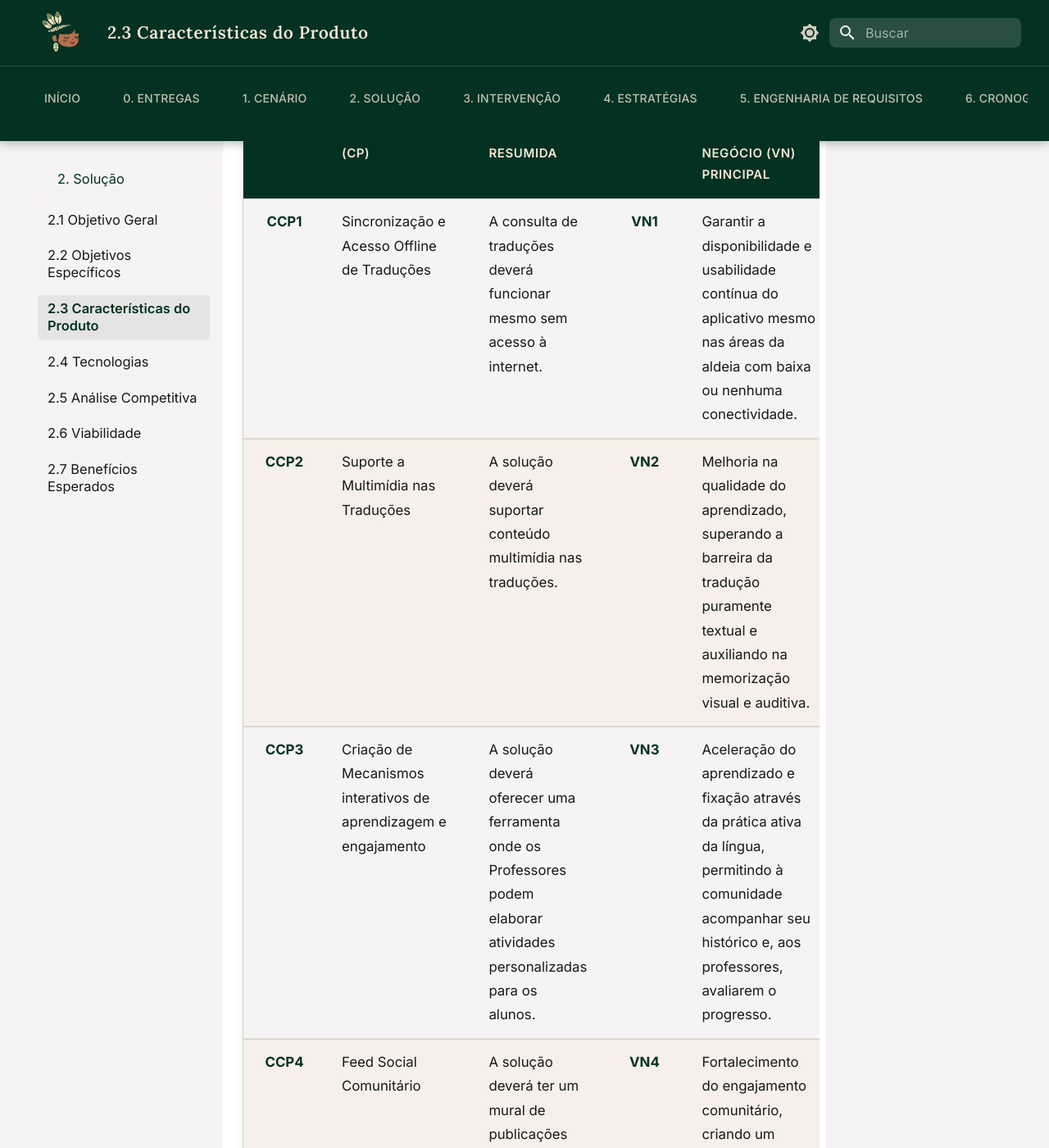
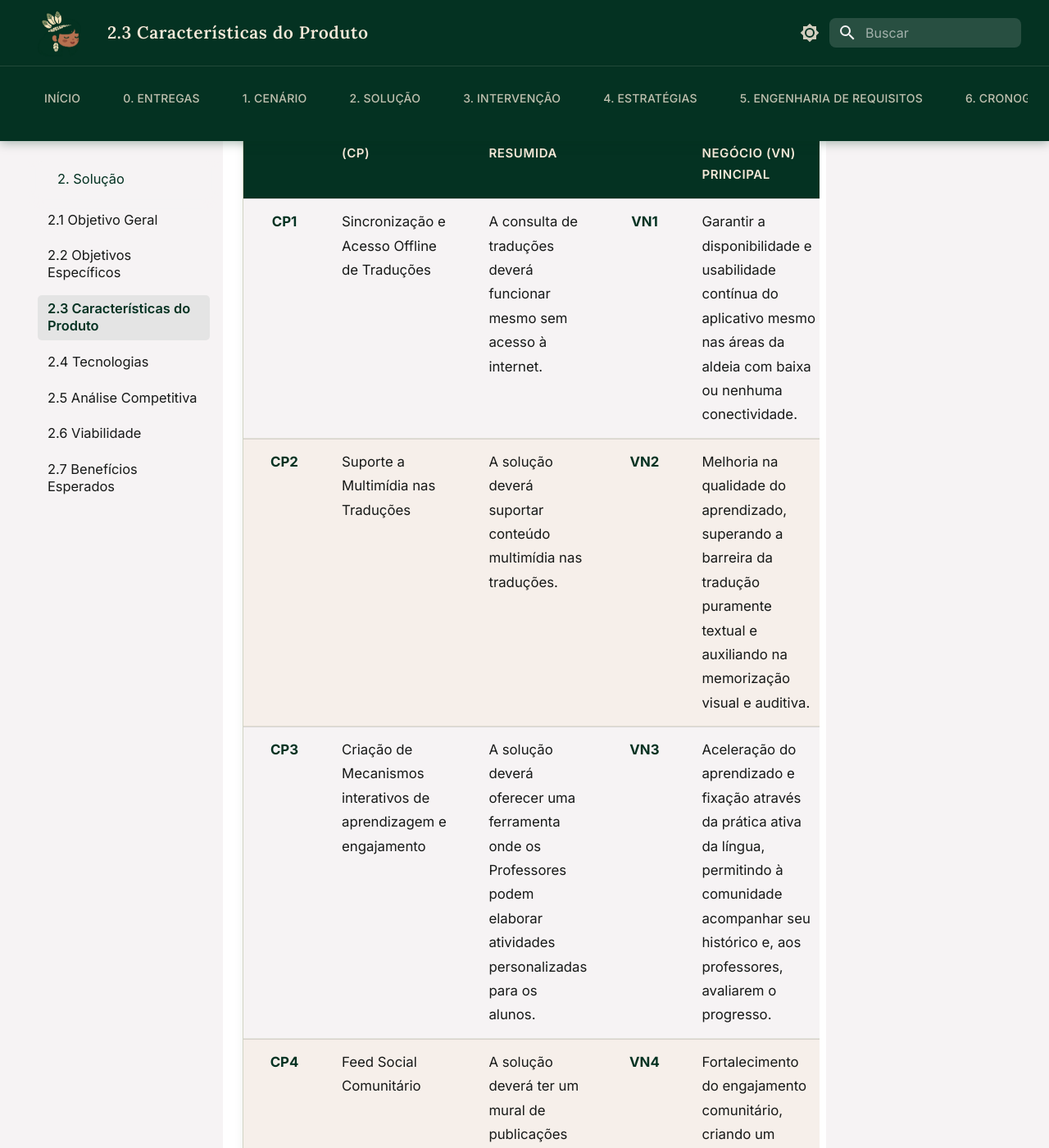
Before and after one commit to mdsreq-fga-unb/REQ-2026.1-T02-Nativo, an MkDocs documentation site: the page built from docs/02-solucao/caracteristicas.md, in a window 1280 px wide and 1400 px high, scrolled down 306 px. Shown: the whole window at 82% size. Built offline with MkDocs 1.6.1 and Material for MkDocs 9.7.7, drawn with Linux system fonts in a browser that asks for light colours; some of the changed text lies outside the part shown.

Commit message:
fix: index características do produto

```diff
--- a/docs/02-solucao/caracteristicas.md
+++ b/docs/02-solucao/caracteristicas.md
@@ -4,11 +4,11 @@
 
 | ID (CP) | Característica (CP) | Descrição resumida | ID (VN) | Valor de Negócio (VN) principal| Contribuição Principal | Contribuição Secundária |
 | :---: | :--- | :--- | :---: | :--- | :---: | :---: |
-| **CCP1** | Sincronização e Acesso Offline de Traduções | A consulta de traduções deverá funcionar mesmo sem acesso à internet. |**VN1** | Garantir a disponibilidade e usabilidade contínua do aplicativo mesmo nas áreas da aldeia com baixa ou nenhuma conectividade. | OE6 | OE1 |
-| **CCP2** | Suporte a Multimídia nas Traduções | A solução deverá suportar conteúdo multimídia nas traduções. | **VN2** |Melhoria na qualidade do aprendizado, superando a barreira da tradução puramente textual e auxiliando na memorização visual e auditiva. | OE1 | OE6 |
-| **CCP3** | Criação de Mecanismos interativos de aprendizagem e engajamento | A solução deverá oferecer uma ferramenta onde os Professores podem elaborar atividades personalizadas para os alunos. | **VN3** |Aceleração do aprendizado e fixação através da prática ativa da língua, permitindo à comunidade acompanhar seu histórico e, aos professores, avaliarem o progresso. | OE2 | OE5 |
-| **CCP4** | Feed Social Comunitário | A solução deverá ter um mural de publicações para que a comunidade e os especialistas possam compartilhar novidades, eventos e saberes da aldeia. |**VN4** | Fortalecimento do engajamento comunitário, criando um espaço ativo de resistência cultural e troca de saberes. | OE3 | OE2 |
-| **CCP5** | Administração da Plataforma | A solução deverá prover ferramentas para gestão de usuários e controle de permissões. |**VN5** | Garantir a segurança e o acesso às funcionalidades restritas da plataforma. | OE4 | OE5 |
-| **CCP6** | Moderação de Conteúdo | A solução deverá viabilizar a moderação de postagens inadequadas. |**VN6** | Assegurar um ambiente virtual seguro e de qualidade para a comunidade. | OE4 | OE3 |
-| **CCP7** | Atividades e Desafios Gamificados | A solução deverá disponibilizar um sistema de recompensa baseado nas atividades e na performance que o usuário teve em cada uma delas. |**VN7** | Aumento da retenção e do engajamento qualificado, utilizando o reconhecimento do desempenho individual como motor para motivar a prática contínua e acelerar o domínio do idioma. | OE2 | OE3 |
-| **CCP8** | Visualização de Perfis de Usuário | A solução permite a visualização do histórico de tradução e gamificação do usuário. |**VN8** | Impulsiona a retenção através do acompanhamento do progresso individual. | OE5 | OE2 |
+| **CP1** | Sincronização e Acesso Offline de Traduções | A consulta de traduções deverá funcionar mesmo sem acesso à internet. |**VN1** | Garantir a disponibilidade e usabilidade contínua do aplicativo mesmo nas áreas da aldeia com baixa ou nenhuma conectividade. | OE6 | OE1 |
+| **CP2** | Suporte a Multimídia nas Traduções | A solução deverá suportar conteúdo multimídia nas traduções. | **VN2** |Melhoria na qualidade do aprendizado, superando a barreira da tradução puramente textual e auxiliando na memorização visual e auditiva. | OE1 | OE6 |
+| **CP3** | Criação de Mecanismos interativos de aprendizagem e engajamento | A solução deverá oferecer uma ferramenta onde os Professores podem elaborar atividades personalizadas para os alunos. | **VN3** |Aceleração do aprendizado e fixação através da prática ativa da língua, permitindo à comunidade acompanhar seu histórico e, aos professores, avaliarem o progresso. | OE2 | OE5 |
+| **CP4** | Feed Social Comunitário | A solução deverá ter um mural de publicações para que a comunidade e os especialistas possam compartilhar novidades, eventos e saberes da aldeia. |**VN4** | Fortalecimento do engajamento comunitário, criando um espaço ativo de resistência cultural e troca de saberes. | OE3 | OE2 |
+| **CP5** | Administração da Plataforma | A solução deverá prover ferramentas para gestão de usuários e controle de permissões. |**VN5** | Garantir a segurança e o acesso às funcionalidades restritas da plataforma. | OE4 | OE5 |
+| **CP6** | Moderação de Conteúdo | A solução deverá viabilizar a moderação de postagens inadequadas. |**VN6** | Assegurar um ambiente virtual seguro e de qualidade para a comunidade. | OE4 | OE3 |
+| **CP7** | Atividades e Desafios Gamificados | A solução deverá disponibilizar um sistema de recompensa baseado nas atividades e na performance que o usuário teve em cada uma delas. |**VN7** | Aumento da retenção e do engajamento qualificado, utilizando o reconhecimento do desempenho individual como motor para motivar a prática contínua e acelerar o domínio do idioma. | OE2 | OE3 |
+| **CP8** | Visualização de Perfis de Usuário | A solução permite a visualização do histórico de tradução e gamificação do usuário. |**VN8** | Impulsiona a retenção através do acompanhamento do progresso individual. | OE5 | OE2 |
```
